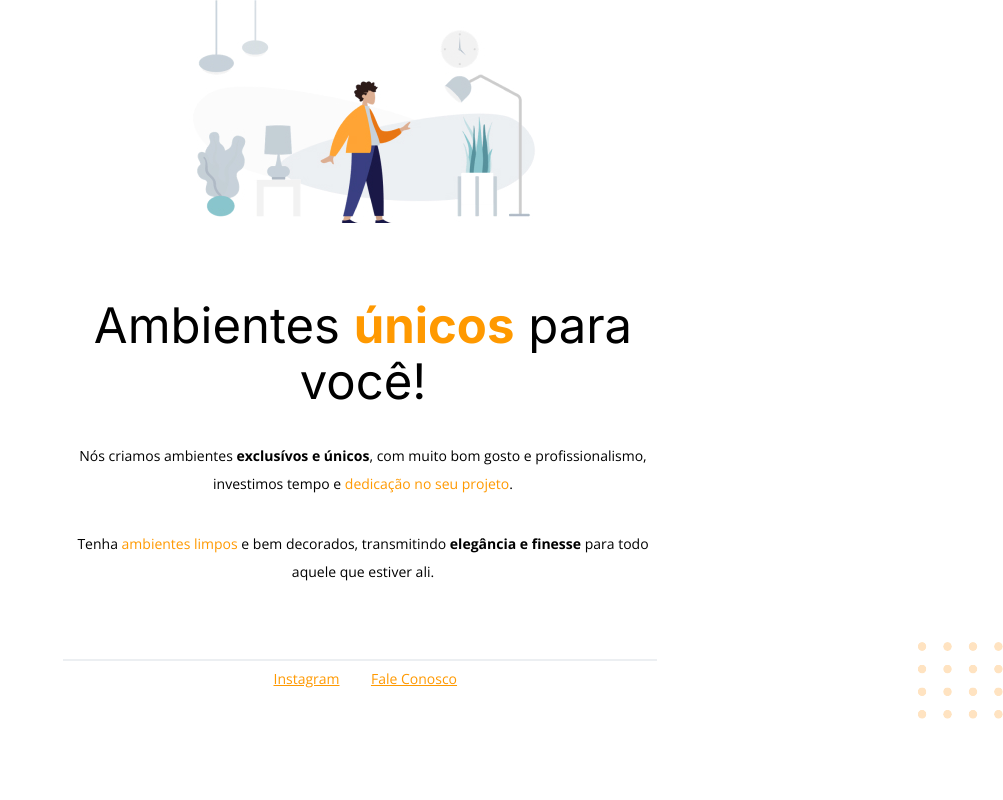
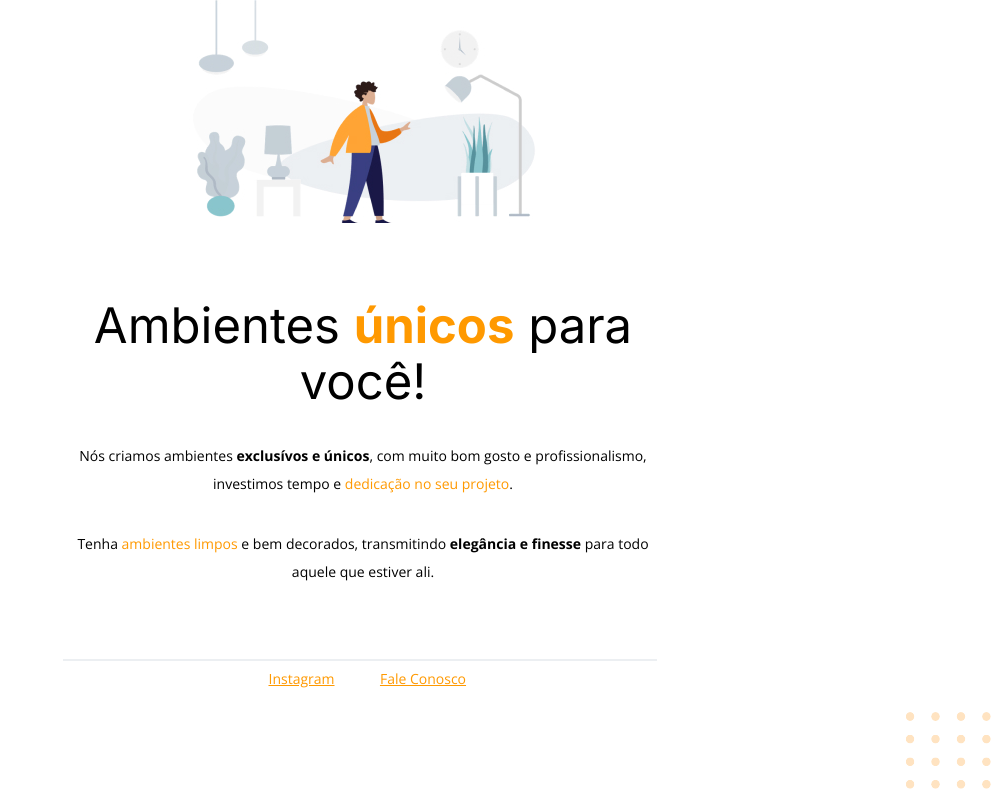
Before and after one commit to Clara-Pacheco/Explorer--Rocketseat--Projeto-01, a plain HTML site: page index.html in a window 1280 px wide. Shown: the whole page, without its empty margins (277-1280 px from the left). Drawn offline with nearby package versions, Linux system fonts and the light colour scheme.

Commit message:
Delete gray background and change position for balls-decoration

```diff
--- a/CSS/style.css
+++ b/CSS/style.css
@@ -1,9 +1,3 @@
-.gray-container {
-  background-color: #E5E5E5;
-  width: 100%;
-  height:100%;
-}
-
 .white-container {
   width: 1280px;
   height: 720px;
@@ -47,9 +41,9 @@
 .balls-decoration {
   width: 98.39px;
   height: 88px;
-  position: absolute;
-  left: 1194px;
-  top: 642px;
+  position: fixed;
+  bottom: 0;
+  right: 0;
 }
 
 
@@ -73,8 +67,8 @@
 }
 
  .unicos {
-  color:#FF9900;
-  font-weight: 700;
+   color:#FF9900;
+   font-weight: 700;
 }
 
 .header-text {
@@ -106,8 +100,7 @@ strong {
 }
 
 
-.instagram,
-.fale-conosco {
+.instagram {
   font-family:  'Open Sans', sans-serif;
   font-weight: 400;
   font-size: 14px;
@@ -116,7 +109,7 @@ strong {
   color:#FF9900;
   position: absolute;
   top: 665px;
-  left: 235px;
+  left: 225px;
   right: 348px;
   bottom: 33px;
 
@@ -131,8 +124,12 @@ strong {
   color:#FF9900;
   position: absolute;
   top: 665px;
-  left: 450px;
+  left: 440px;
   right: 348px;
   bottom: 33px;
 
 }
+
+.footer a + a {
+  margin-left: 28px;
+}
```
